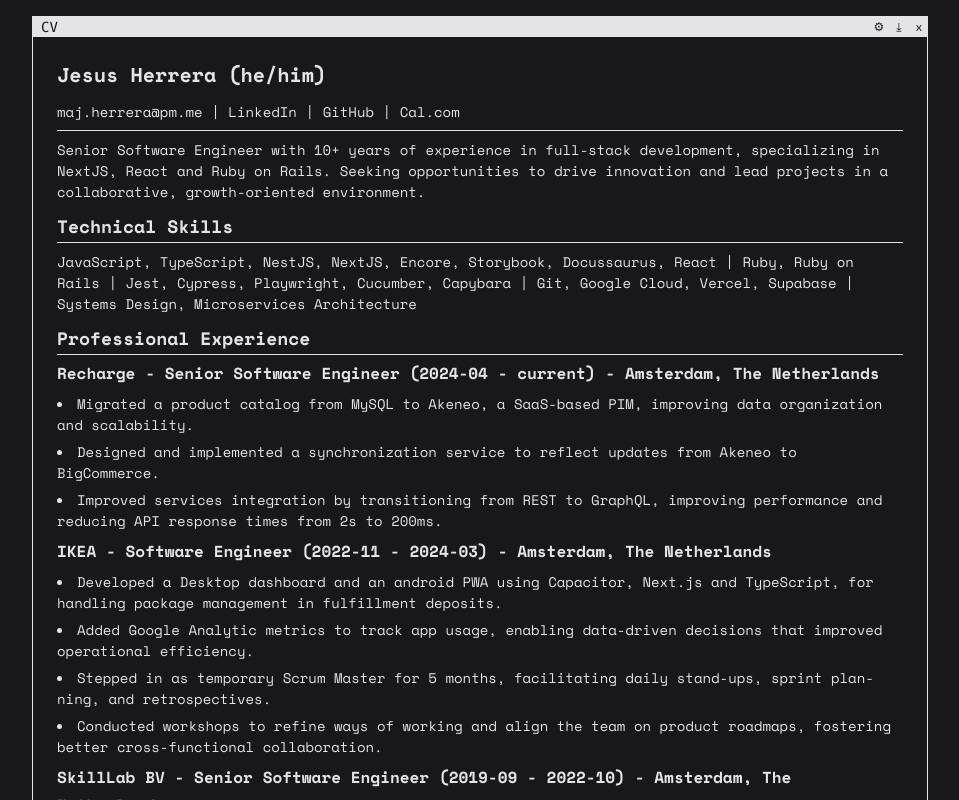
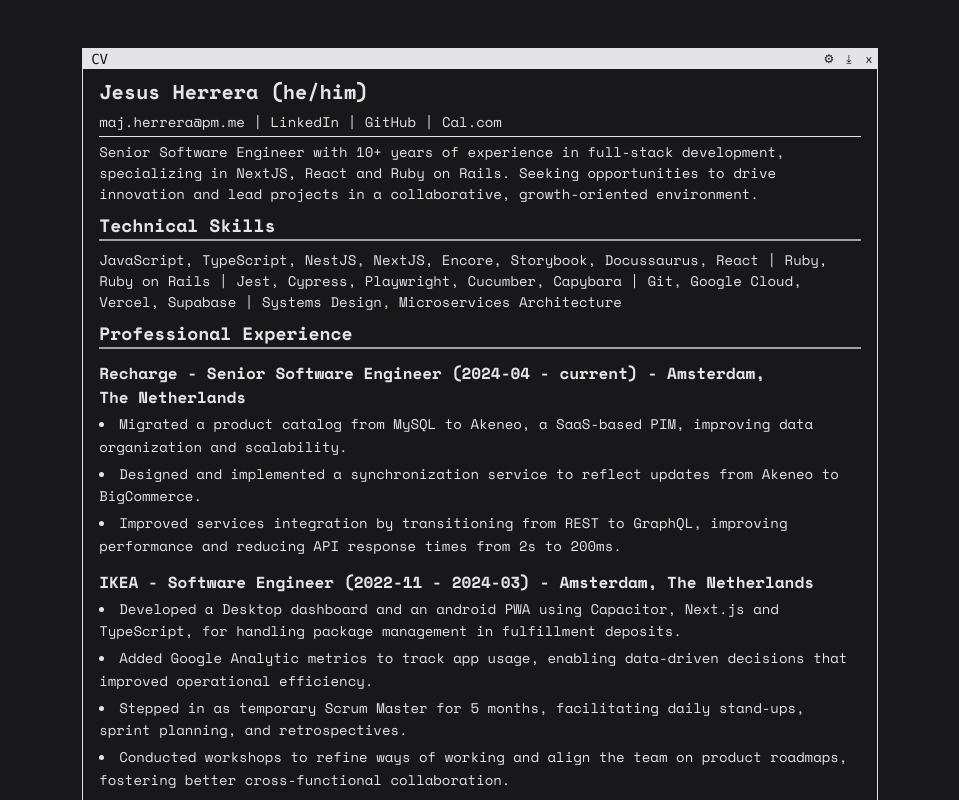
Before and after one commit to trueshizus/shizus, a Next.js app: page / in a window 1280 px wide. Shown: the top 800 px of the page, without its empty margins (160-1119 px from the left). Built offline with nearby package versions, Linux system fonts and the light colour scheme.

Commit message:
Refine markdown components and CV layout styling

```diff
--- a/app/page.tsx
+++ b/app/page.tsx
@@ -10,7 +10,7 @@ export default async function Home() {
     <SettingsProvider defaultContent={content}>
       <main
         id="portal-root"
-        className={`h-full py-4 px-2 grid place-items-center`}
+        className={`md:py-12 py-4 grid place-items-center`}
       >
         <DynamicMarkdown />
       </main>
--- a/components/cv-md-components.tsx
+++ b/components/cv-md-components.tsx
@@ -5,34 +5,46 @@ import type { Components } from "react-markdown";
 interface HeadingProps extends React.HTMLAttributes<HTMLHeadingElement> {}
 interface ParagraphProps extends React.HTMLAttributes<HTMLParagraphElement> {}
 interface ListItemProps extends React.HTMLAttributes<HTMLLIElement> {}
+interface UnorderedListProps extends React.HTMLAttributes<HTMLUListElement> {}
 
-const Heading = (
-  Tag: "h1" | "h2" | "h3",
-  baseClass: string
-): FC<HeadingProps> =>
-  memo(({ children, ...props }) => (
-    <Tag className={`${baseClass} font-bold my-1 `} {...props}>
-      {children}
-    </Tag>
-  ));
+const H1: FC<HeadingProps> = memo(({ children, ...props }) => (
+  <h1 className="font-bold " {...props}>
+    {children}
+  </h1>
+));
 
-const H1 = Heading("h1", "text-3xl md-h1");
-const H2 = Heading("h2", "text-2xl md-h2 border-b border-zinc-200");
-const H3 = Heading("h3", "text-xl md-h3");
+const H2: FC<HeadingProps> = memo(({ children, ...props }) => (
+  <h2 className="font-bold  border-b-2 border-zinc-400 my-2" {...props}>
+    {children}
+  </h2>
+));
+
+const H3: FC<HeadingProps> = memo(({ children, ...props }) => (
+  <h3 className="font-bold mt-3" {...props}>
+    {children}
+  </h3>
+));
 
 const P: FC<ParagraphProps> = memo(({ children, ...props }) => (
-  <p className={`my-2 leading-normal md-p `} {...props}>
+  <p className="my-1" {...props}>
     {children}
   </p>
 ));
 
 const Li: FC<ListItemProps> = memo(({ children, ...props }) => (
-  <li
-    className={`my-1.5 leading-normal md-li list-disc list-inside `}
-    {...props}
-  >
+  <li className="my-1" {...props}>
     {children}
   </li>
+));
+
+const Ul: FC<UnorderedListProps> = memo(({ children, ...props }) => (
+  <ul className="list-disc list-inside leading-relaxed mb-2" {...props}>
+    {children}
+  </ul>
+));
+
+const Em: FC<ListItemProps> = memo(({ children, ...props }) => (
+  <small {...props}>{children}</small>
 ));
 
 export const cvComponents = (fontSizes: FontSizes): Components => ({
@@ -51,4 +63,8 @@ export const cvComponents = (fontSizes: FontSizes): Components => ({
   li: (props) => (
     <Li {...props} style={{ ...props.style, fontSize: fontSizes.li }} />
   ),
+  em: (props) => (
+    <Em {...props} style={{ ...props.style, fontSize: fontSizes.li }} />
+  ),
+  ul: (props) => <Ul {...props} />,
 });
--- a/components/dynamic-markdown.tsx
+++ b/components/dynamic-markdown.tsx
@@ -32,7 +32,7 @@ export default function DynamicMarkdown() {
       >
         {isGenerating && <Loading />}
         <article
-          className={`md:min-h-[297mm] md:min-w-[210mm] px-6 py-4 hyphens-auto ${currentFont.className}`}
+          className={`md:min-h-[297mm] md:w-[210mm] px-4 py-2 text-pretty	${currentFont.className}`}
         >
           <ReactMarkdown components={dynamicComponents}>
             {generatedContent || defaultContent}
@@ -45,7 +45,7 @@ export default function DynamicMarkdown() {
 
 function Loading() {
   return (
-    <div className="absolute inset-0 bg-zinc-900/80 flex items-center justify-center ">
+    <div className="absolute md:min-h-[297mm] md:min-w-[210mm]  inset-0 bg-zinc-900/80 flex items-center justify-center ">
       <div className="text-white flex items-center gap-2">
         <span>Generating</span>
         <div className="grid [grid-template-areas:'stack'] animate-bounce">
--- a/public/cv.md
+++ b/public/cv.md
@@ -1,6 +1,6 @@
 # Jesus Herrera (he/him)
 
-maj.herrera@pm.me | [LinkedIn](https://www.linkedin.com/in/jesus-herrera-dev) | [GitHub](https://github.com/trueshizus) | [Cal.com](https://cal.com/jherrera)
+*maj.herrera@pm.me | [LinkedIn](https://www.linkedin.com/in/jesus-herrera-dev) | [GitHub](https://github.com/trueshizus) | [Cal.com](https://cal.com/jherrera)*
 
 ---
 
```
